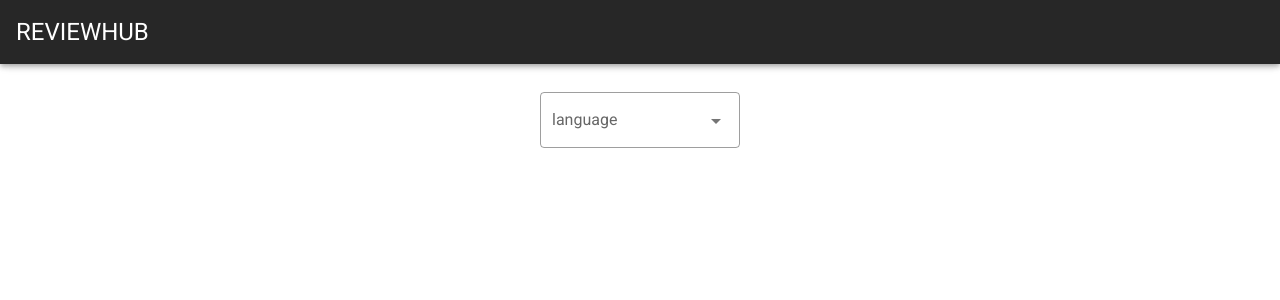
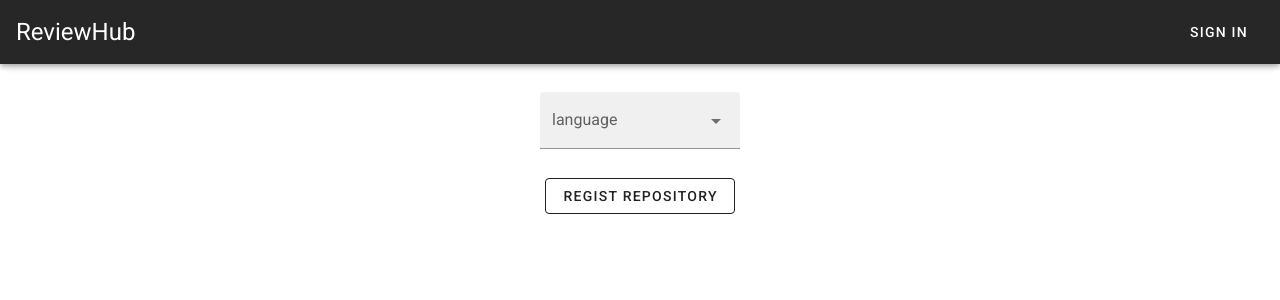
Before and after one commit to voiciphil/reviewhub-frontend, a Vue app: page / in a window 1280 px wide. Shown: the top 300 px of the page. Built offline with nearby package versions, Linux system fonts and the light colour scheme.

Commit message:
Few changes

```diff
--- a/public/index.html
+++ b/public/index.html
@@ -5,7 +5,7 @@
     <meta http-equiv="X-UA-Compatible" content="IE=edge">
     <meta name="viewport" content="width=device-width,initial-scale=1.0">
     <link rel="icon" href="<%= BASE_URL %>favicon.ico">
-    <title>reviewhub-frontend</title>
+    <title>reviewhub</title>
     <link rel="stylesheet" href="https://fonts.googleapis.com/css?family=Roboto:100,300,400,500,700,900">
     <link rel="stylesheet" href="https://cdn.jsdelivr.net/npm/@mdi/font@latest/css/materialdesignicons.min.css">
   </head>
--- a/src/App.vue
+++ b/src/App.vue
@@ -4,27 +4,26 @@
       app
       dark
     >
-      <v-toolbar-title class="headline text-uppercase">
+      <v-toolbar-title class="headline">
         <span>ReviewHub</span>
       </v-toolbar-title>
+      <v-spacer></v-spacer>
+      <v-btn text>sign in</v-btn>
     </v-app-bar>
 
     <v-content
       class="mt-10"
     >
-      <RepoList/>
+      <router-view></router-view>
     </v-content>
   </v-app>
 </template>
 
 <script>
-import RepoList from './components/RepoList'
-
 export default {
   name: 'App',
 
   components: {
-    RepoList
   },
 
   data: () => ({
--- a/src/components/RepoList.vue
+++ b/src/components/RepoList.vue
@@ -1,11 +1,13 @@
 <template>
   <div>
     <v-row
+      flex
       class="mx-auto"
       style="width: 200px"
+      justify="center"
     >
       <v-select
-        outlined
+        filled
         label="language"
         v-bind:items="languages"
         v-model="selected"
@@ -21,7 +23,7 @@
           class="mx-auto mt-10"
           width="300"
           height="200"
-          v-on:click="onClick(repo.link)"
+          v-on:click="fileList(repo.link)"
         >
           <v-toolbar dark flat>
             <v-toolbar-title
@@ -41,6 +43,18 @@
         </v-card>
       </v-col>
     </v-row>
+    <v-row
+      flex
+      class="mx-auto"
+      justify="center"
+    >
+      <v-btn
+        outlined
+        v-on:click="registRepo"
+      >
+        Regist Repository
+      </v-btn>
+    </v-row>
   </div>
 </template>
 
@@ -50,12 +64,14 @@ export default {
     return {
       // link, name, description, language
       repos: [],
-      languages: [],
+      languages: ['C', 'C++', 'C#', 'CSS', 'Java', 'F#', 'Fortran', 'Go', 'HTML', 'Java', 'JavaScript', 'Kotlin', 'PHP', 'Perl', 'Python', 'R', 'Ruby', 'Rust', 'Shell', 'TypeScript', 'Vue'],
       selected: ''
     }
   },
   methods: {
-    onClick (link) {
+    fileList (link) {
+    },
+    registRepo () {
     }
   }
 }
--- a/src/main.js
+++ b/src/main.js
@@ -2,7 +2,7 @@ import Vue from 'vue'
 import App from './App.vue'
 import router from './router'
 import store from './store'
-import vuetify from './plugins/vuetify';
+import vuetify from './plugins/vuetify'
 
 Vue.config.productionTip = false
 
--- a/src/router/index.js
+++ b/src/router/index.js
@@ -1,6 +1,6 @@
 import Vue from 'vue'
 import VueRouter from 'vue-router'
-import Home from '../views/Home.vue'
+import RepoList from '../components/RepoList'
 
 Vue.use(VueRouter)
 
@@ -8,15 +8,7 @@ const routes = [
   {
     path: '/',
     name: 'home',
-    component: Home
-  },
-  {
-    path: '/about',
-    name: 'about',
-    // route level code-splitting
-    // this generates a separate chunk (about.[hash].js) for this route
-    // which is lazy-loaded when the route is visited.
-    component: () => import(/* webpackChunkName: "about" */ '../views/About.vue')
+    component: RepoList
   }
 ]
 
```
Also changed, not shown: src/components/RegistRepo.vue (added, +13 -0 lines).
